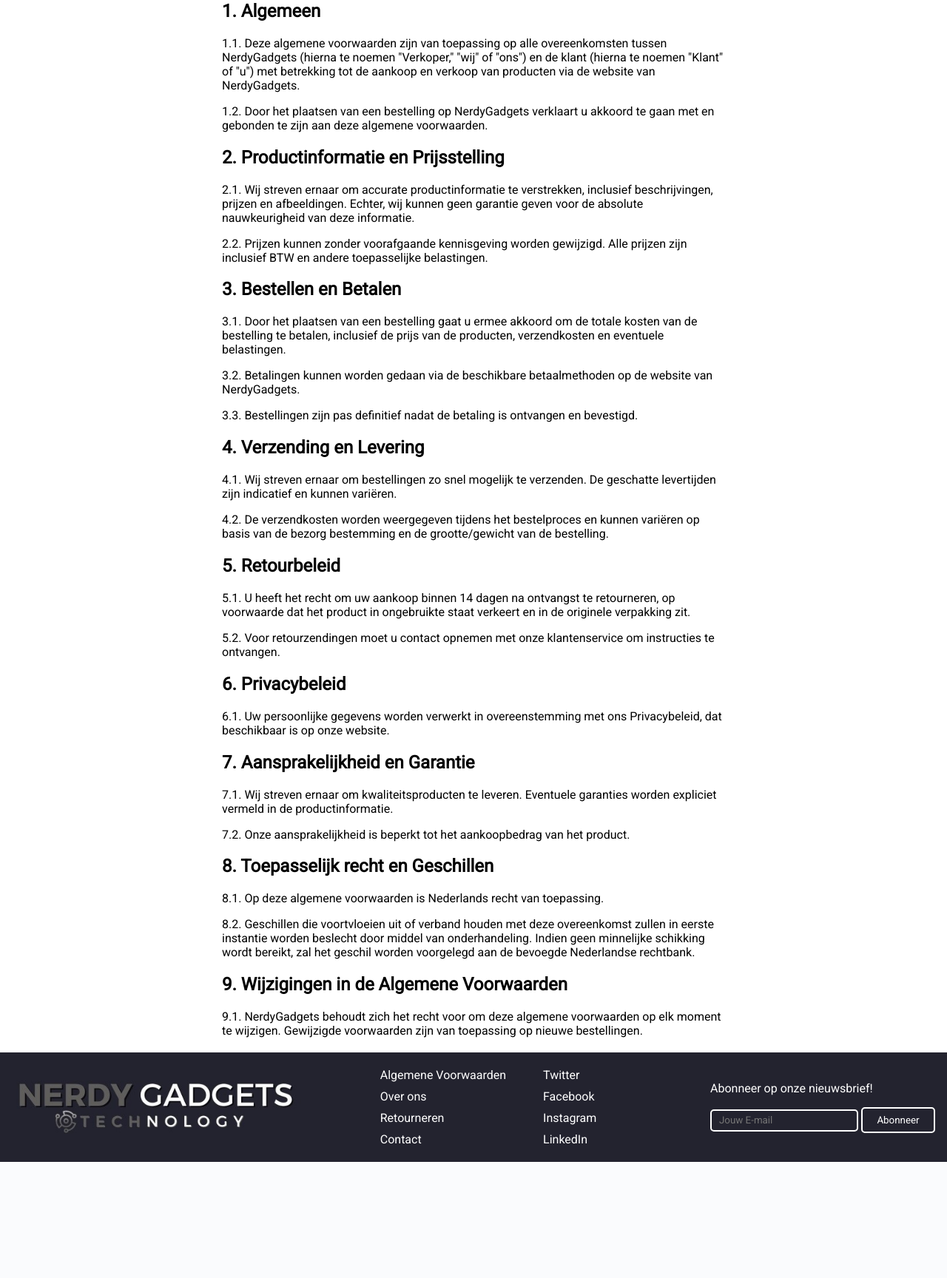
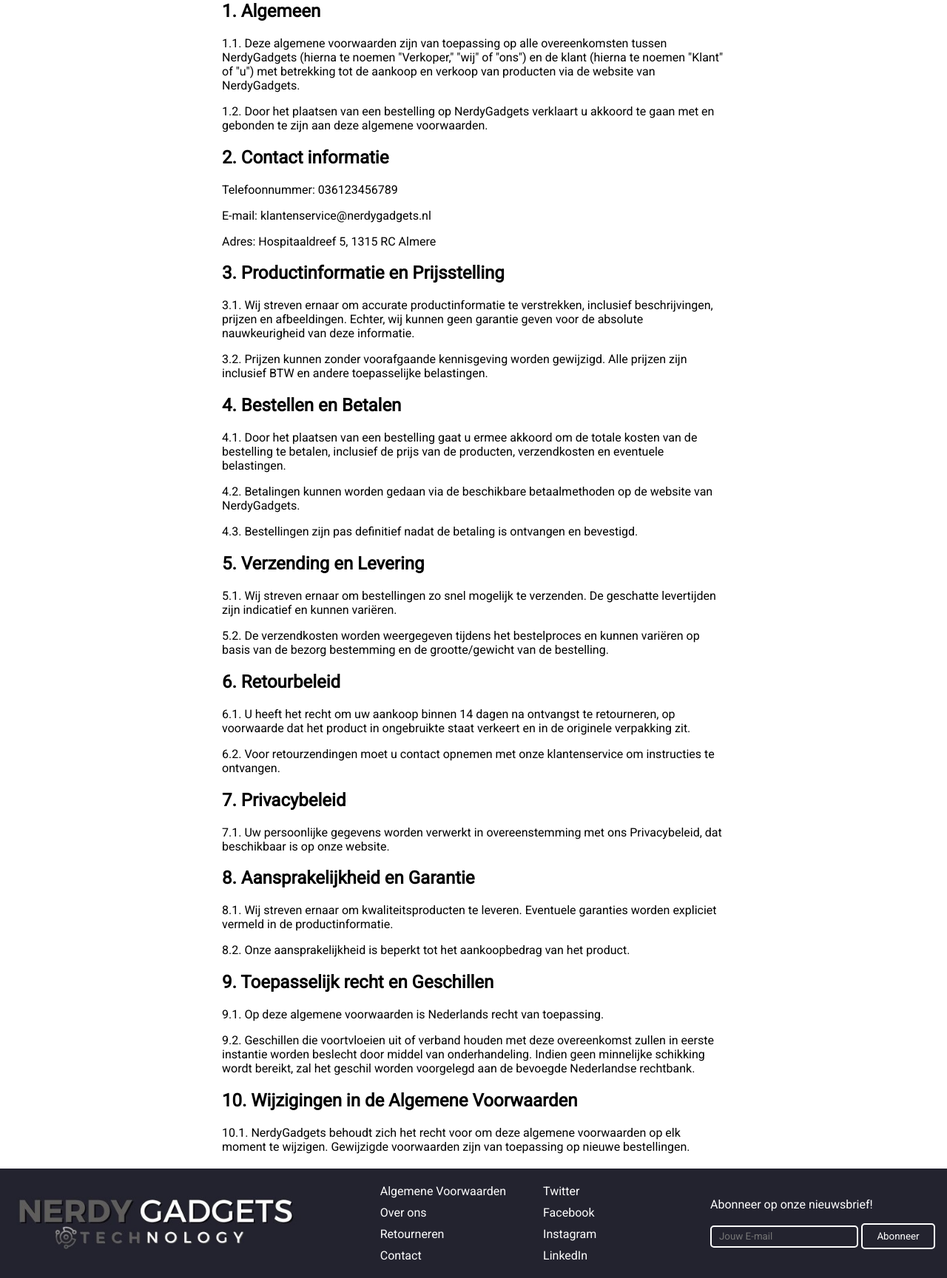
Before and after one commit to GyKevin/NerdyGadgets, a PHP site: page /pages/algemene-voorwaarden.php in a window 1280 px wide. Shown: the part 177-1905 px from the top of the page at 74% size. Before the commit the page ends 1748 px from the top, so only its background shows below. Run offline with PHP 8.4, Linux system fonts and the light colour scheme; data that the repository does not hold is empty.

Commit message:
contact informatie toegevoegd in algemene-voorwaarden.php

```diff
--- a/pages/algemene-voorwaarden.php
+++ b/pages/algemene-voorwaarden.php
@@ -36,69 +36,79 @@
             verklaart u akkoord te gaan met en gebonden te zijn aan deze algemene voorwaarden.
         </p>
 
-        <h2>2. Productinformatie en Prijsstelling</h2>
+        <h2>2. Contact informatie</h2>
+        <p>Telefoonnummer: 036123456789</p>
+        <p>E-mail: klantenservice@nerdygadgets.nl</p>
+        <p>Adres:  Hospitaaldreef 5, 1315 RC Almere</p>
+
+        <h2>3. Productinformatie en Prijsstelling</h2>
         <p>
-            2.1. Wij streven ernaar om accurate productinformatie te verstrekken, inclusief beschrijvingen, prijzen en
+            3.1. Wij streven ernaar om accurate productinformatie te verstrekken, inclusief beschrijvingen, prijzen en
             afbeeldingen. Echter, wij kunnen geen garantie geven voor de absolute nauwkeurigheid van deze informatie.
         </p>
         <p>
-            2.2. Prijzen kunnen zonder voorafgaande kennisgeving worden gewijzigd. Alle prijzen zijn inclusief BTW en
+            3.2. Prijzen kunnen zonder voorafgaande kennisgeving worden gewijzigd. Alle prijzen zijn inclusief BTW en
             andere toepasselijke belastingen.
         </p>
 
-        <h2>3. Bestellen en Betalen</h2>
+        <h2>4. Bestellen en Betalen</h2>
         <p>
-            3.1. Door het plaatsen van een bestelling gaat u ermee akkoord om de totale kosten van de bestelling te
+            4.1. Door het plaatsen van een bestelling gaat u ermee akkoord om de totale kosten van de bestelling te
             betalen, inclusief de prijs van de producten, verzendkosten en eventuele belastingen.
         </p>
         <p>
-            3.2. Betalingen kunnen worden gedaan via de beschikbare betaalmethoden op de website van NerdyGadgets.
+            4.2. Betalingen kunnen worden gedaan via de beschikbare betaalmethoden op de website van NerdyGadgets.
         </p>
         <p>
-            3.3. Bestellingen zijn pas definitief nadat de betaling is ontvangen en bevestigd.
+            4.3. Bestellingen zijn pas definitief nadat de betaling is ontvangen en bevestigd.
         </p>
-        <h2>4. Verzending en Levering</h2>
+
+        <h2>5. Verzending en Levering</h2>
         <p>
-            4.1. Wij streven ernaar om bestellingen zo snel mogelijk te verzenden. De geschatte levertijden zijn indicatief
+            5.1. Wij streven ernaar om bestellingen zo snel mogelijk te verzenden. De geschatte levertijden zijn indicatief
             en kunnen variëren.
         </p>
         <p>
-            4.2. De verzendkosten worden weergegeven tijdens het bestelproces en kunnen variëren op basis van de
+            5.2. De verzendkosten worden weergegeven tijdens het bestelproces en kunnen variëren op basis van de
             bezorg bestemming en de grootte/gewicht van de bestelling.
         </p>
-        <h2>5. Retourbeleid</h2>
+
+        <h2>6. Retourbeleid</h2>
         <p>
-            5.1. U heeft het recht om uw aankoop binnen 14 dagen na ontvangst te retourneren, op voorwaarde dat het product
+            6.1. U heeft het recht om uw aankoop binnen 14 dagen na ontvangst te retourneren, op voorwaarde dat het product
             in ongebruikte staat verkeert en in de originele verpakking zit.
         </p>
         <p>
-            5.2. Voor retourzendingen moet u contact opnemen met onze klantenservice om instructies te ontvangen.
+            6.2. Voor retourzendingen moet u contact opnemen met onze klantenservice om instructies te ontvangen.
         </p>
-        <h2>6. Privacybeleid</h2>
+
+        <h2>7. Privacybeleid</h2>
         <p>
-            6.1. Uw persoonlijke gegevens worden verwerkt in overeenstemming met ons Privacybeleid, dat beschikbaar is op
+            7.1. Uw persoonlijke gegevens worden verwerkt in overeenstemming met ons Privacybeleid, dat beschikbaar is op
             onze website.
         </p>
-        <h2>7. Aansprakelijkheid en Garantie</h2>
+        <h2>8. Aansprakelijkheid en Garantie</h2>
         <p>
-            7.1. Wij streven ernaar om kwaliteitsproducten te leveren. Eventuele garanties worden expliciet vermeld in de
+            8.1. Wij streven ernaar om kwaliteitsproducten te leveren. Eventuele garanties worden expliciet vermeld in de
             productinformatie.
         </p>
         <p>
-            7.2. Onze aansprakelijkheid is beperkt tot het aankoopbedrag van het product.
+            8.2. Onze aansprakelijkheid is beperkt tot het aankoopbedrag van het product.
         </p>
-        <h2>8. Toepasselijk recht en Geschillen</h2>
+
+        <h2>9. Toepasselijk recht en Geschillen</h2>
         <p>
-            8.1. Op deze algemene voorwaarden is Nederlands recht van toepassing.
+            9.1. Op deze algemene voorwaarden is Nederlands recht van toepassing.
         </p>
         <p>
-            8.2. Geschillen die voortvloeien uit of verband houden met deze overeenkomst zullen in eerste instantie worden
+            9.2. Geschillen die voortvloeien uit of verband houden met deze overeenkomst zullen in eerste instantie worden
             beslecht door middel van onderhandeling. Indien geen minnelijke schikking wordt bereikt, zal het geschil worden
             voorgelegd aan de bevoegde Nederlandse rechtbank.
         </p>
-        <h2>9. Wijzigingen in de Algemene Voorwaarden</h2>
+
+        <h2>10. Wijzigingen in de Algemene Voorwaarden</h2>
         <p>
-            9.1. NerdyGadgets behoudt zich het recht voor om deze algemene voorwaarden op elk moment te wijzigen.
+            10.1. NerdyGadgets behoudt zich het recht voor om deze algemene voorwaarden op elk moment te wijzigen.
             Gewijzigde voorwaarden zijn van toepassing op nieuwe bestellingen.
         </p>
     </div>
```
